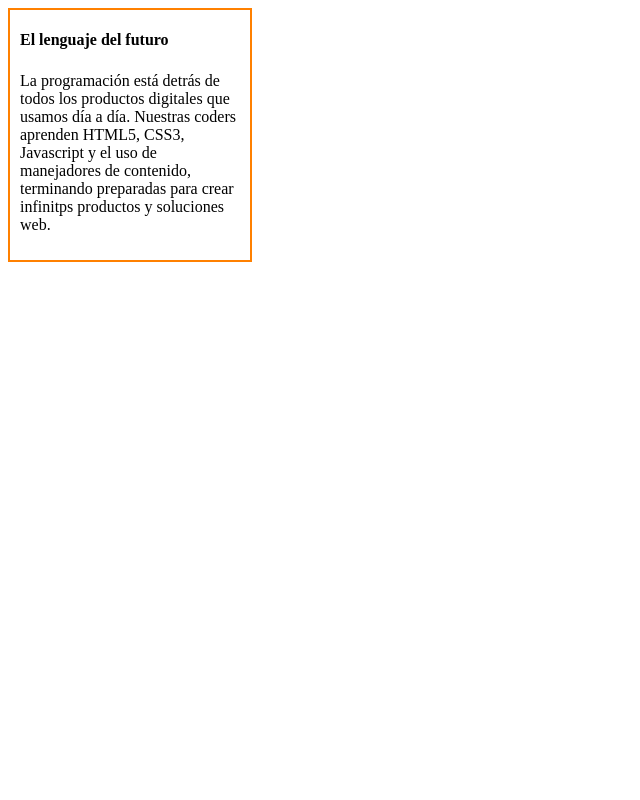
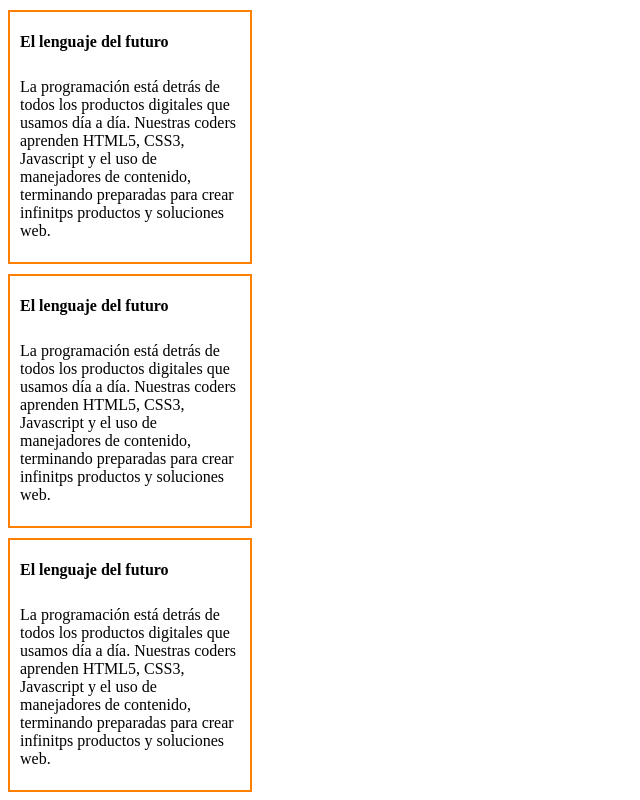
Before and after one commit to NayeliCarb/MarginPadding, a plain HTML site: page index.html in a window 1280 px wide. Shown: the whole page, without its empty margins (0-640 px from the left). Drawn offline with Linux system fonts and the light colour scheme.

Commit message:
2.-Tres veces el parrafo

```diff
--- a/css/main.css
+++ b/css/main.css
@@ -4,12 +4,12 @@ div{
 	background-color: #FFFFFF;
 	width: 240px;
 	height: 250px;
-
+	margin-top: 10px;
 }
 p{
 	padding-right: 10px;
 	padding-left: 10px;
-	padding-top: 1px;
+	padding-top: 5px;
 	padding-bottom: 10px;
 }
 
--- a/index.html
+++ b/index.html
@@ -13,5 +13,15 @@
 		<h4>El lenguaje del futuro</h4>
 		<p>La programación está detrás de todos los productos digitales que usamos día a día. Nuestras coders aprenden HTML5, CSS3, Javascript y el uso de manejadores de contenido, terminando preparadas para crear infinitps productos y soluciones web.</p>
 	</div>
+
+	<div class="divUno">
+		<h4>El lenguaje del futuro</h4>
+		<p>La programación está detrás de todos los productos digitales que usamos día a día. Nuestras coders aprenden HTML5, CSS3, Javascript y el uso de manejadores de contenido, terminando preparadas para crear infinitps productos y soluciones web.</p>
+	</div>
+
+	<div class="divDos">
+		<h4>El lenguaje del futuro</h4>
+		<p>La programación está detrás de todos los productos digitales que usamos día a día. Nuestras coders aprenden HTML5, CSS3, Javascript y el uso de manejadores de contenido, terminando preparadas para crear infinitps productos y soluciones web.</p>
+	</div>
 </body>
 </html>
```
